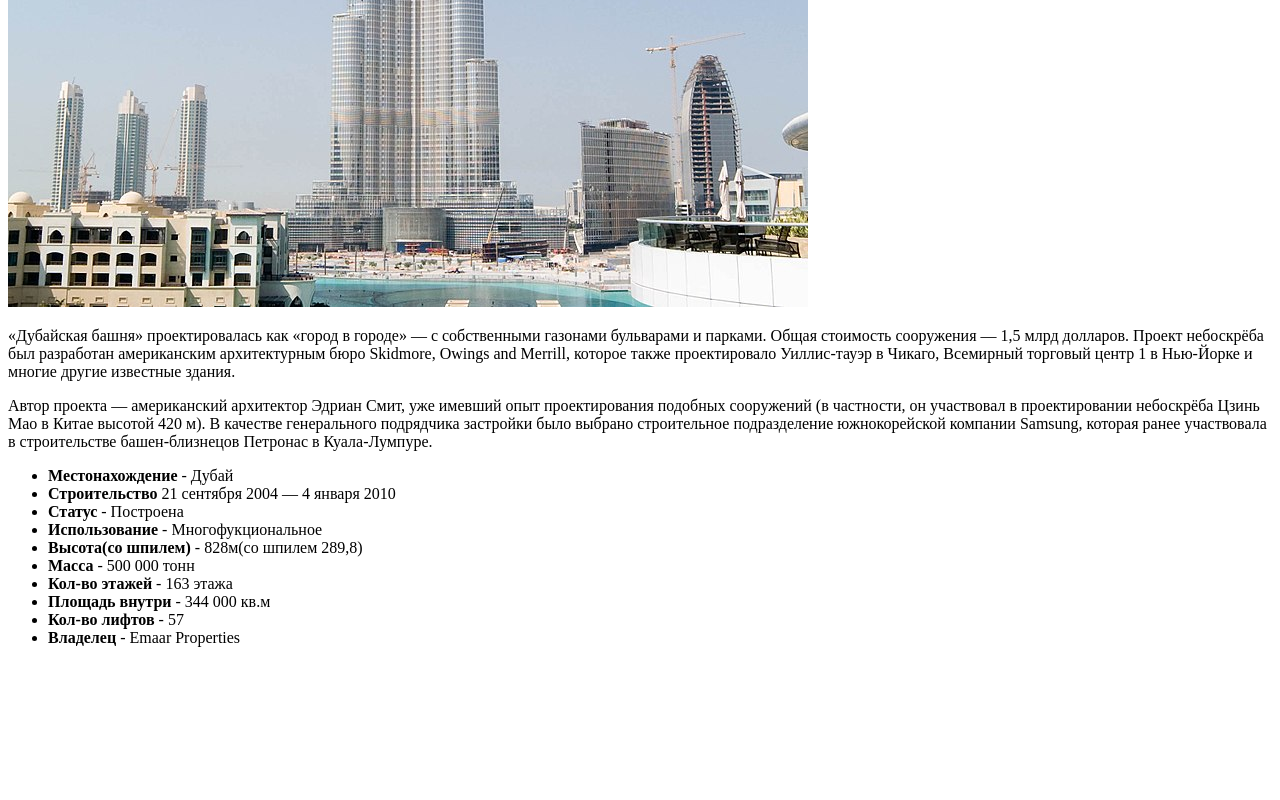
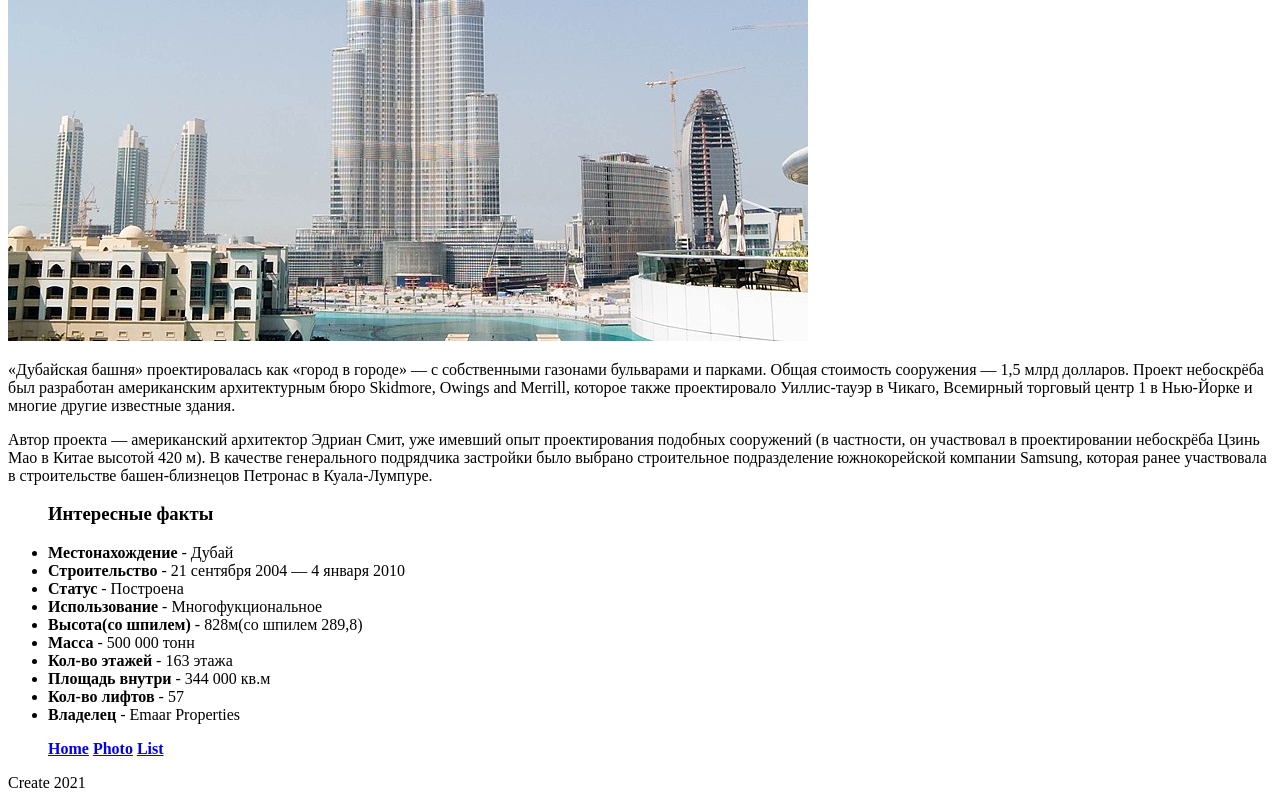
Before and after one commit to kuronek1/Easy-level, a plain HTML site: page index.html in a window 1280 px wide. Shown: the part 1069-1869 px from the top of the page. Before the commit the page ends 1732 px from the top, so only its background shows below. Drawn offline with Linux system fonts and the light colour scheme.

Commit message:
Add nav in index
Add navigation in header and main

```diff
--- a/index.html
+++ b/index.html
@@ -10,6 +10,13 @@
 
 <body>
     <header>
+        <nav>
+            <ul id="home">
+                <a href="#home"><b>Home</b></a>
+                <a href="#photo"><b>Photo</b></a>
+                <a href="#list"><b>List</b></a>
+            </ul>
+        </nav>
         <h1>Burj Khalifa</h1>
     </header>
     <main>
@@ -18,15 +25,15 @@
                 <h3>Дубайская башня</h3>
             </header>
             <article>
-                <p><em>Верхвысотный небоскрёб высотой 828 метров[2] в Дубае (ОАЭ), самое высокое и самое многоэтажное
+                <p><em>Верхвысотный небоскрёб высотой 828 метров в Дубае (ОАЭ), самое высокое и самое многоэтажное
                         здание, самое высокое сооружение, единственный 828-метровый и 163-этажный небоскрёб в мире.
                         Уступчатая форма здания напоминает сталагмит.</em></p>
             </article>
-            <img src="./img/topic.jpg" alt="">
+            <img id="photo" src="./img/topic.jpg" alt="">
         </section>
         <section>
             <article>
-                <p>«Дубайская башня» проектировалась как «город в городе» — с   собственными газонами бульварами и
+                <p>«Дубайская башня» проектировалась как «город в городе» — с собственными газонами бульварами и
                     парками. Общая стоимость сооружения — 1,5 млрд долларов. Проект небоскрёба был разработан
                     американским архитектурным бюро Skidmore, Owings and Merrill, которое также проектировало
                     Уиллис-тауэр в Чикаго, Всемирный торговый центр 1 в Нью-Йорке и многие другие известные здания.
@@ -41,9 +48,10 @@
             </article>
         </section>
         <section>
-            <ul>
+            <ul id="list">
+                <h3>Интересные факты</h3>
                 <li><b>Местонахождение</b> - Дубай</li>
-                <li><b>Строительство</b> 	21 сентября 2004 — 4 января 2010</li>
+                <li><b>Строительство</b> - 21 сентября 2004 — 4 января 2010</li>
                 <li><b>Статус</b> - Построена</li>
                 <li><b>Использование</b> - Многофукциональное</li>
                 <li><b>Высота(со шпилем)</b> - 828м(со шпилем 289,8)</li>
@@ -54,7 +62,17 @@
                 <li><b>Владелец</b> - Emaar Properties</li>
             </ul>
         </section>
+        <nav>
+            <ul>
+                <a href="#home"><b>Home</b></a>
+                <a href="#photo"><b>Photo</b></a>
+                <a href="#list"><b>List</b></a>
+            </ul>
+        </nav>
     </main>
+    <footer>
+        Create 2021
+    </footer>
 </body>
 
 </html>
```
